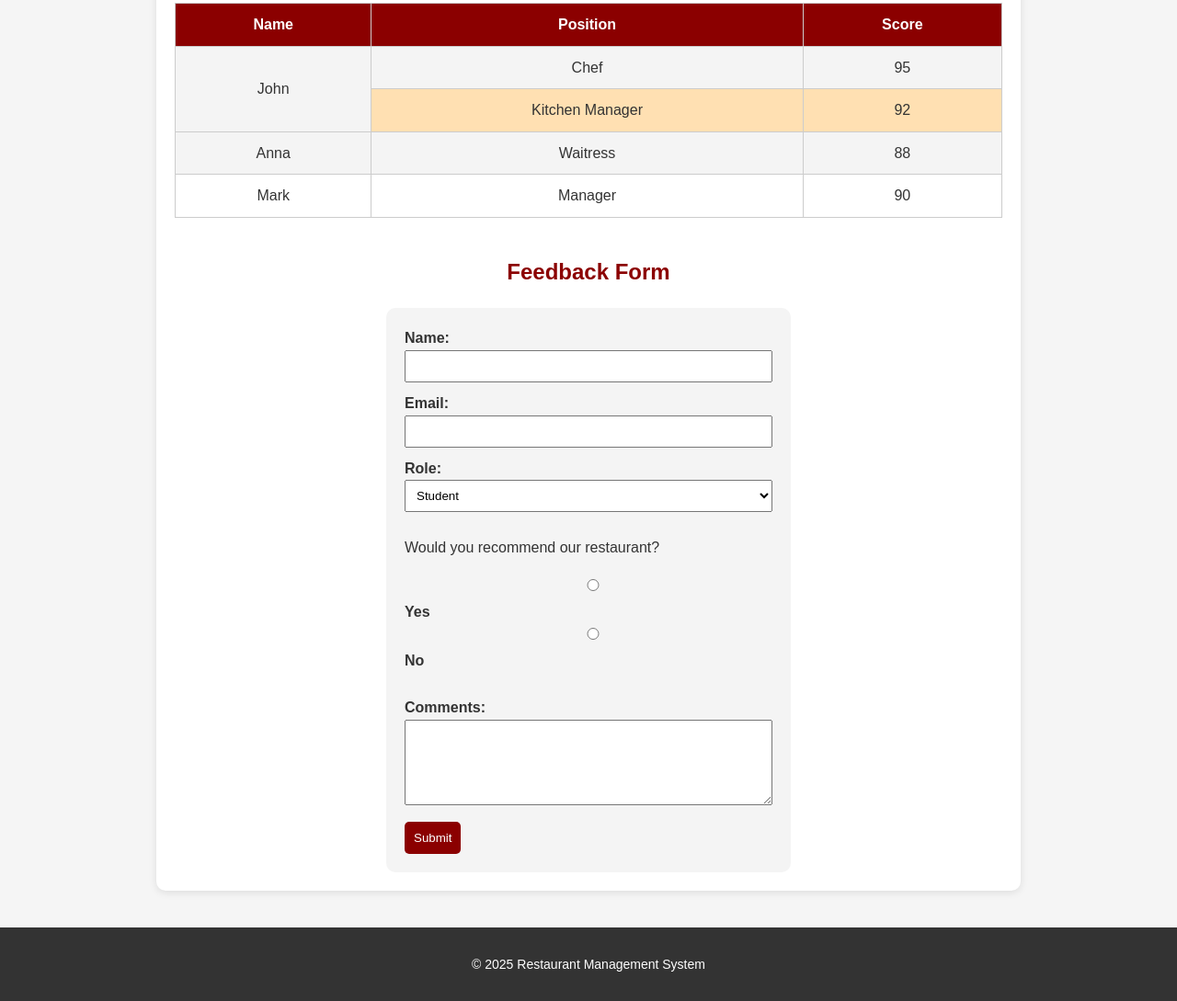
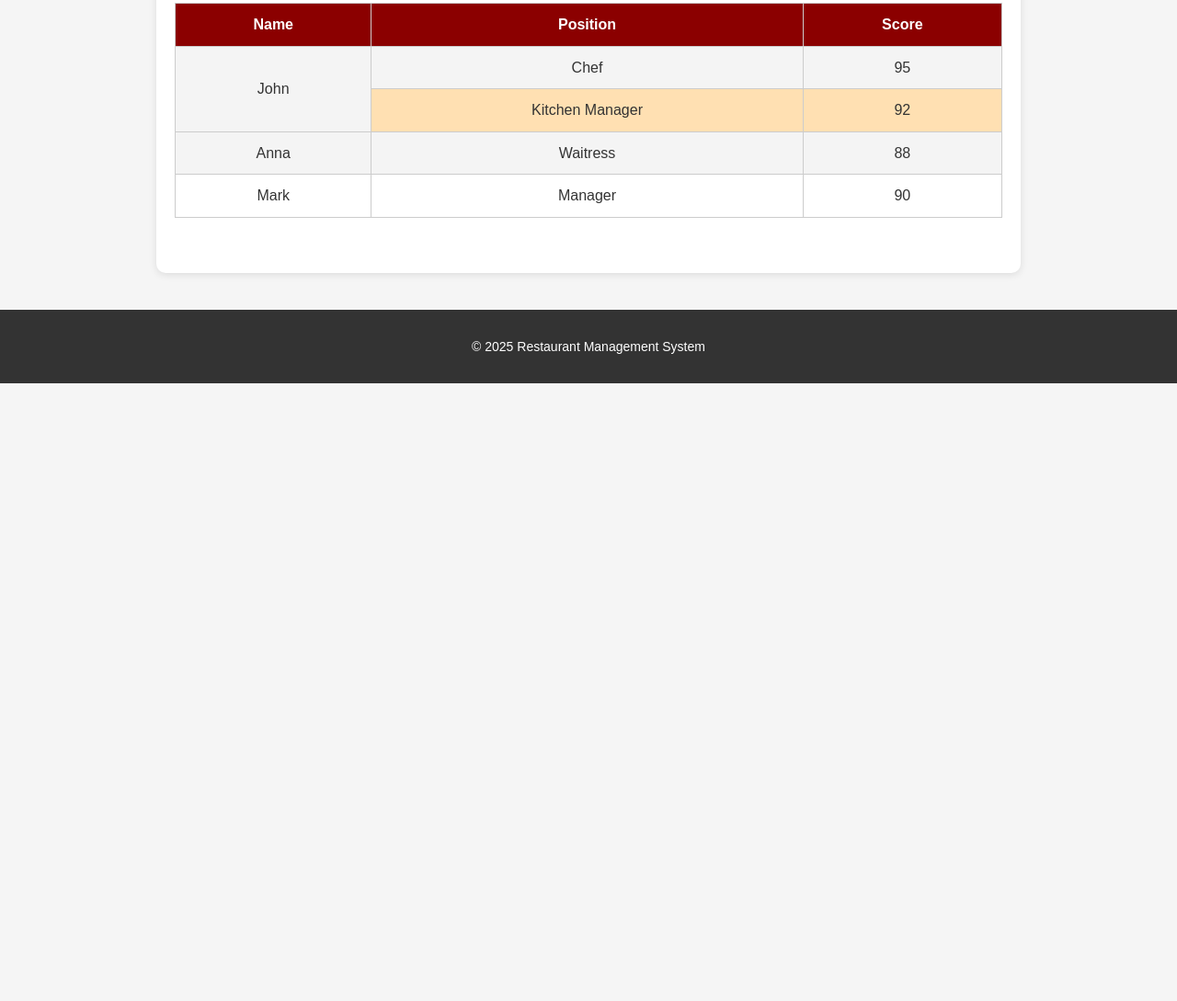
Before and after one commit to hboman0/hrml, a plain HTML site: page tables.html in a window 1280 px wide. Shown: the part 333-1422 px from the top of the page at 92% size. After the commit the page ends 800 px from the top, so only its background shows below. Drawn offline with Linux system fonts and the light colour scheme.

Commit message:
Update tables.html

```diff
--- a/tables.html
+++ b/tables.html
@@ -45,35 +45,6 @@
     </tr>
   </table>
 
-  <h2 style="text-align:center;color:#8B0000;">Feedback Form</h2>
-  <form id="feedback-form">
-    <label for="name">Name:</label><br>
-    <input type="text" id="name" name="name"><br>
-
-    <label for="email">Email:</label><br>
-    <input type="email" id="email" name="email"><br>
-
-    <label for="role">Role:</label><br>
-    <select id="role" name="role">
-      <option>Student</option>
-      <option>Teacher</option>
-      <option>Other</option>
-    </select><br>
-
-    <p>Would you recommend our restaurant?</p>
-<label class="radio-label">
-  <input type="radio" name="recommend" value="yes"> Yes
-</label>
-<label class="radio-label">
-  <input type="radio" name="recommend" value="no"> No <br><br>
-</label>
-
-    <label for="comments">Comments:</label><br>
-    <textarea id="comments" name="comments" rows="5"></textarea><br>
-
-    <button type="submit" class="btn">Submit</button>
-  </form>
-
 </div>
 
 <div class="footer">
@@ -81,4 +52,5 @@
 </div>
 
 </body>
+
 </html>
```
